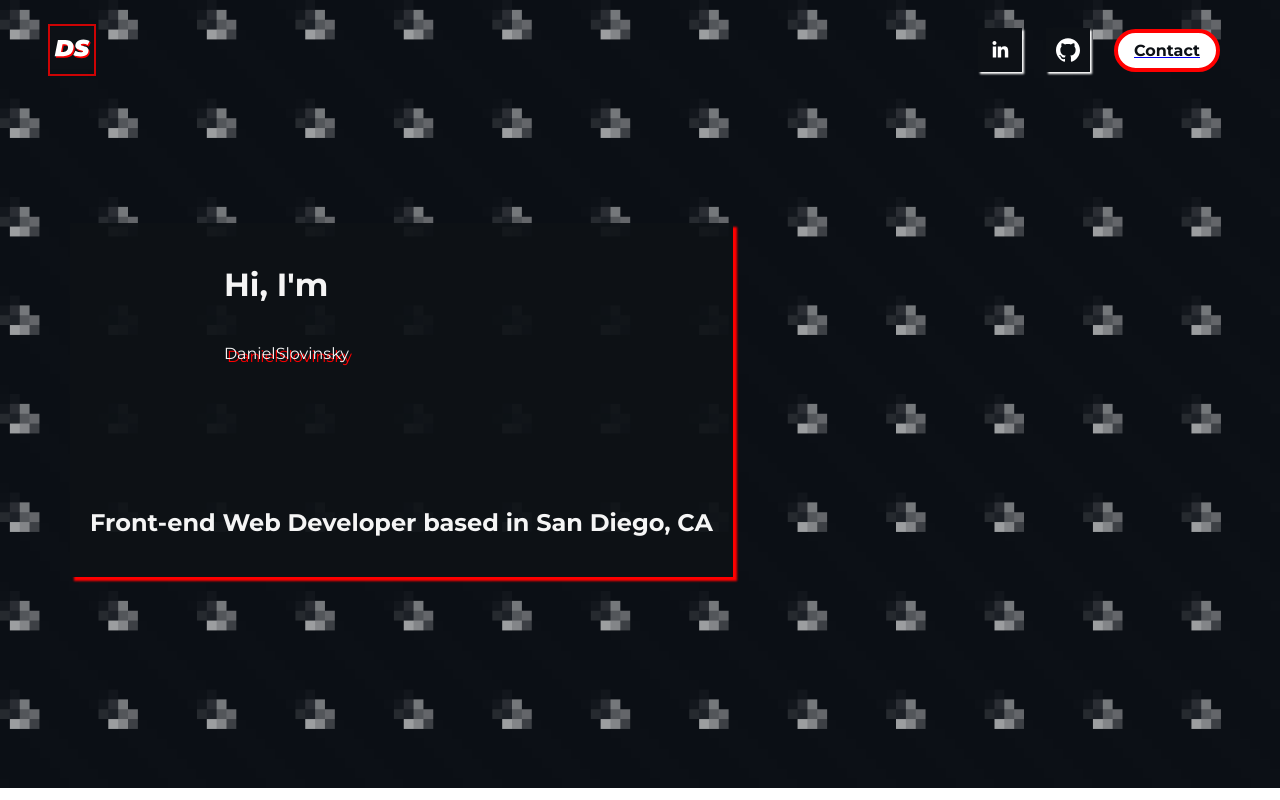
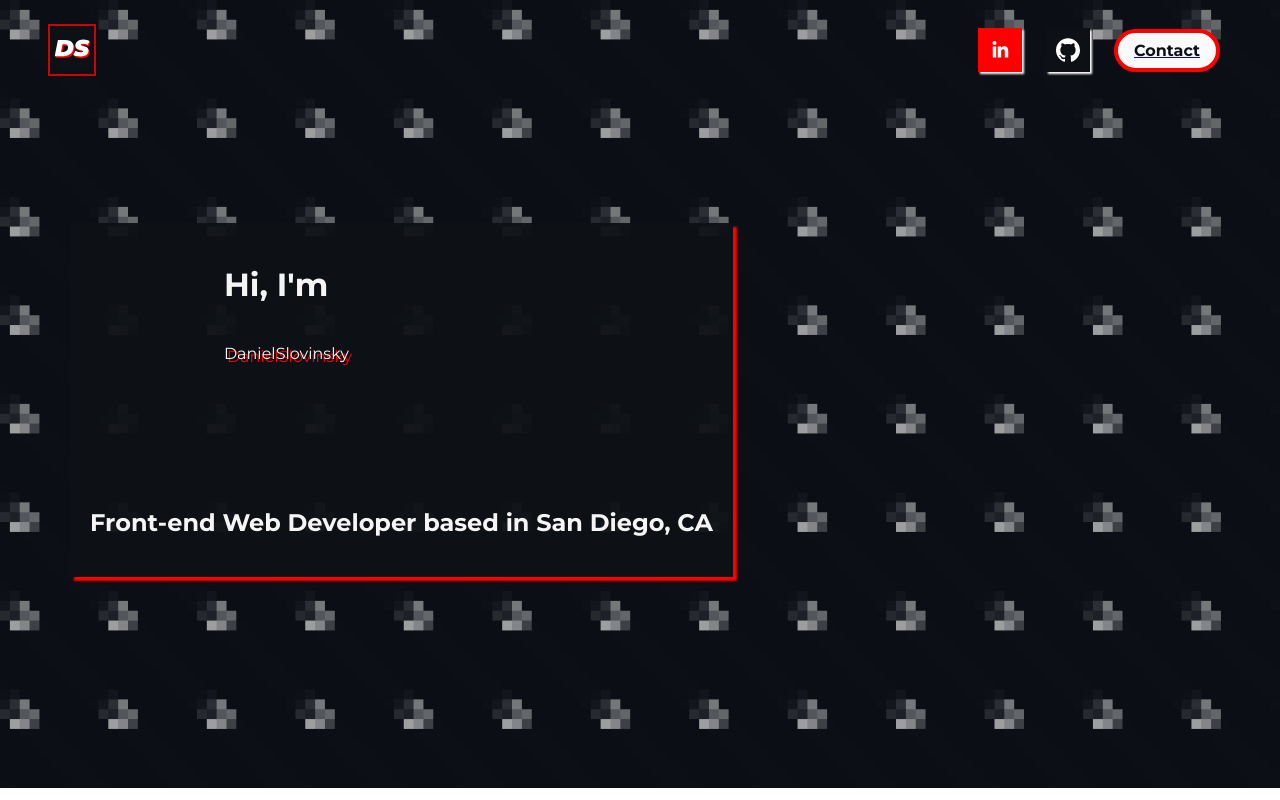
Before and after one commit to dslovinsky/danielslovinsky.com, a Next.js app: page / in a window 1280 px wide. In both pictures the pointer is over the element 1000 px from the left and 50 px from the top of the page. Built offline with nearby package versions, Linux system fonts and the light colour scheme.

Commit message:
Minor changes to front page style

```diff
--- a/styles/components/navbar.module.scss
+++ b/styles/components/navbar.module.scss
@@ -31,6 +31,11 @@
         height: 44px;
         justify-content: center;
         width: 44px;
+
+        &:hover {
+          background-color: red;
+          // once solution is found to svg issue, change div background to white, fill color to red on hover
+        }
       }
 
       div.contact {
--- a/styles/partials/_colors.scss
+++ b/styles/partials/_colors.scss
@@ -1,3 +1,3 @@
 $black-pearl: rgb(13, 17, 22);
 $blue-whale: rgb(20, 27, 51);
-$white-smoke: rgb(255, 255, 255);
+$white-smoke: rgb(250, 250, 250);
```
Also changed, not shown: public/icons/github.svg, public/icons/linkedin.svg.
